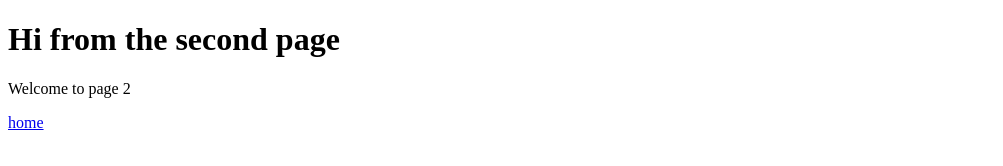
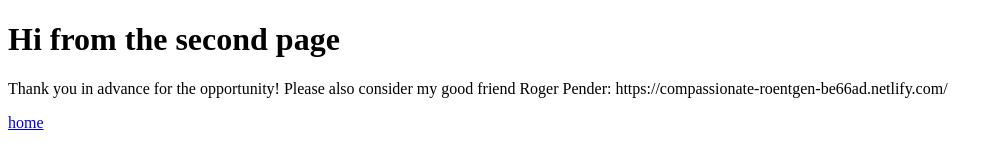
Before and after one commit to EneaAntonicelli/JAMSTACK-HACKATHON, a Gatsby site: page /page-2 in a window 1280 px wide. Shown: the whole page, without its empty margins (0-1003 px from the left). Built offline with nearby package versions, Linux system fonts and the light colour scheme; Gatsby itself is replaced by a stand-in of ours.

Commit message:
Update to second page

```diff
--- a/src/pages/page-2.js
+++ b/src/pages/page-2.js
@@ -4,7 +4,7 @@
 const SecondPage = () => (
   <div>
     <h1>Hi from the second page</h1>
-    <p>Welcome to page 2</p>
+    <p>Thank you in advance for the opportunity! Please also consider my good friend Roger Pender: https://compassionate-roentgen-be66ad.netlify.com/</p>
     <Link to="/">home</Link>
   </div>
 )
```
